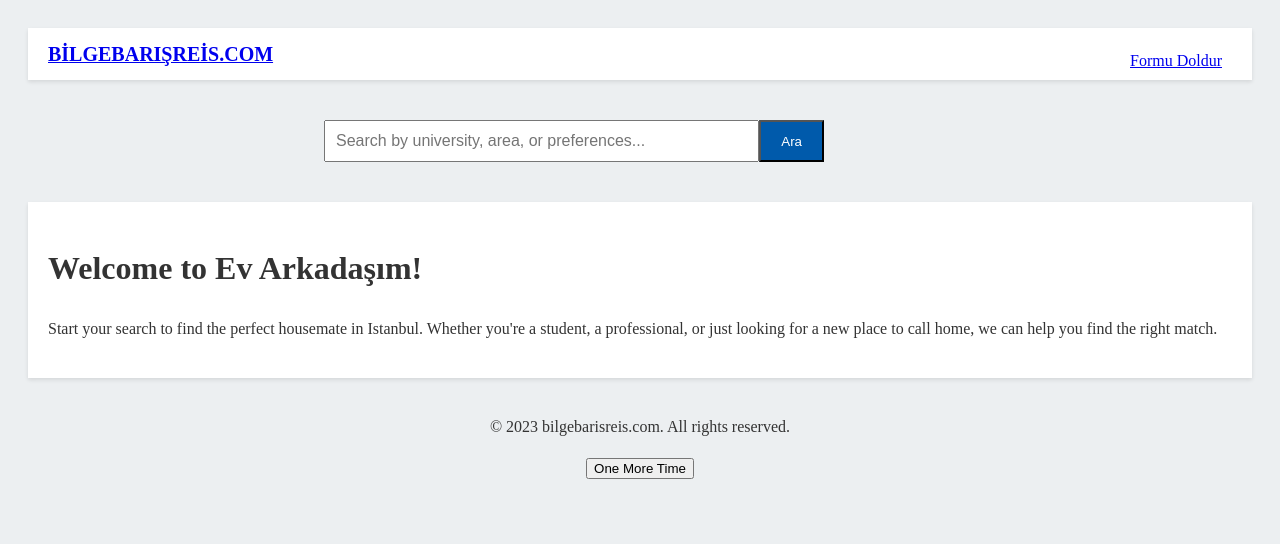
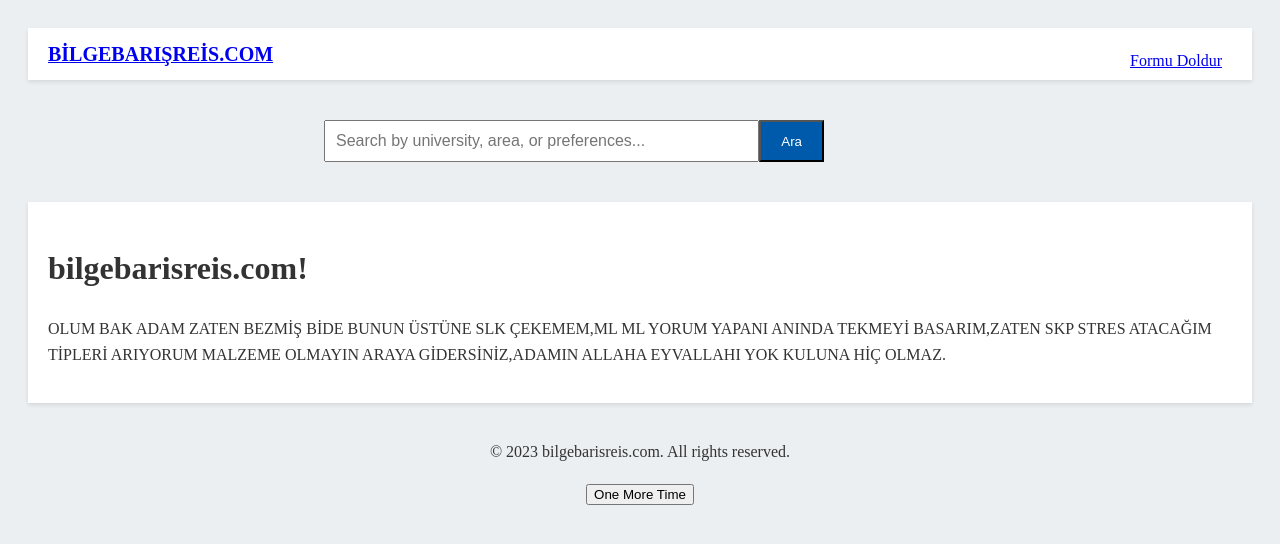
Before and after one commit to bariskiratt/onemoretime, a plain HTML site: page index.html in a window 1280 px wide. Drawn offline with Linux system fonts and the light colour scheme.

Commit message:
Update index.html

```diff
--- a/index.html
+++ b/index.html
@@ -25,8 +25,9 @@
     </div>
 
     <div class="main-content">
-        <h1>Welcome to Ev Arkadaşım!</h1>
-        <p>Start your search to find the perfect housemate in Istanbul. Whether you're a student, a professional, or just looking for a new place to call home, we can help you find the right match.</p>
+        <h1>bilgebarisreis.com!</h1>
+        <p>OLUM BAK ADAM ZATEN BEZMİŞ BİDE BUNUN ÜSTÜNE SLK ÇEKEMEM,ML ML YORUM YAPANI ANINDA TEKMEYİ BASARIM,ZATEN SKP STRES ATACAĞIM TİPLERİ ARIYORUM MALZEME OLMAYIN
+ARAYA GİDERSİNİZ,ADAMIN ALLAHA EYVALLAHI YOK KULUNA HİÇ OLMAZ.</p>
         <!-- Content can be dynamically loaded here -->
     </div>
 
```
